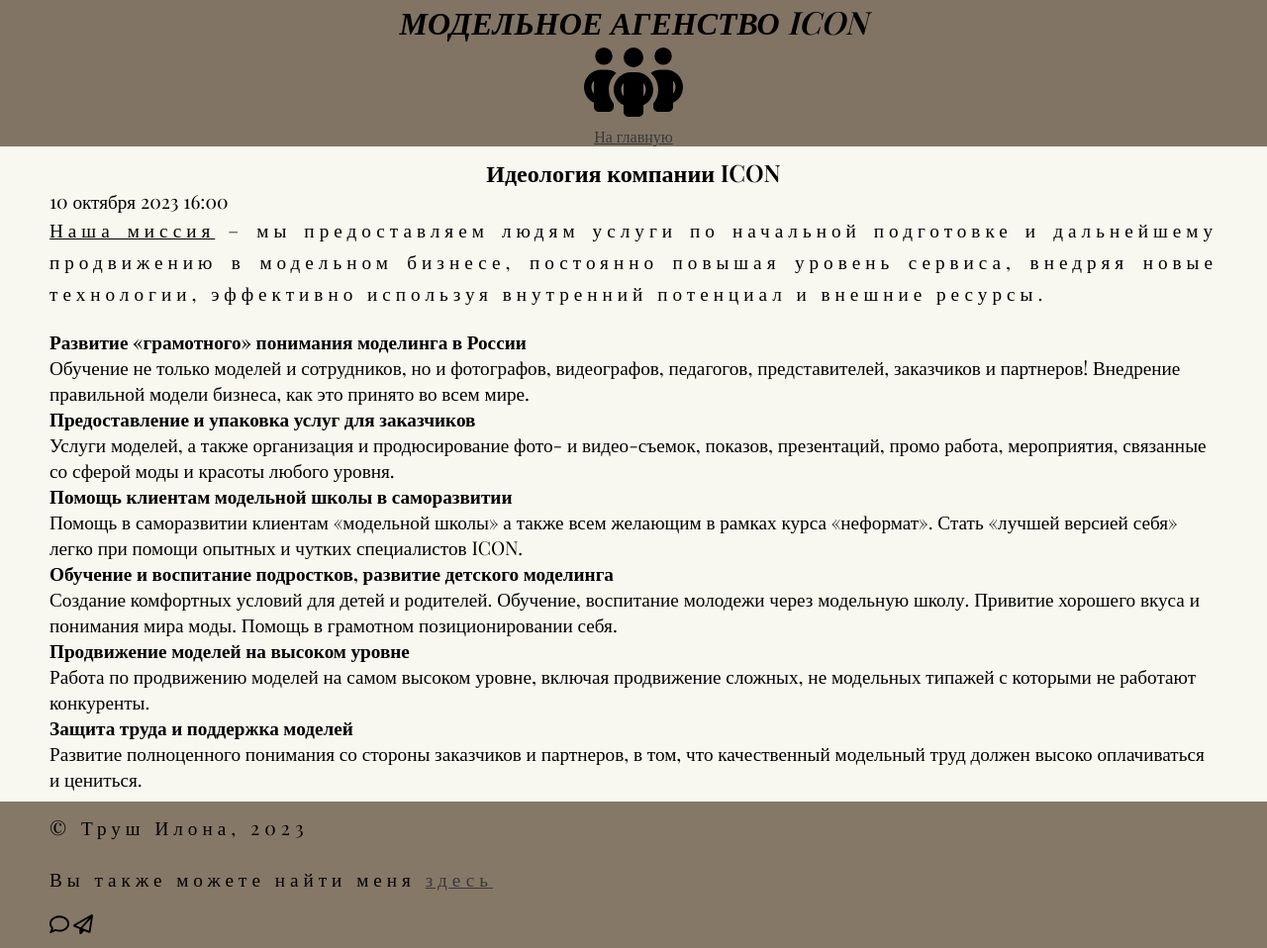
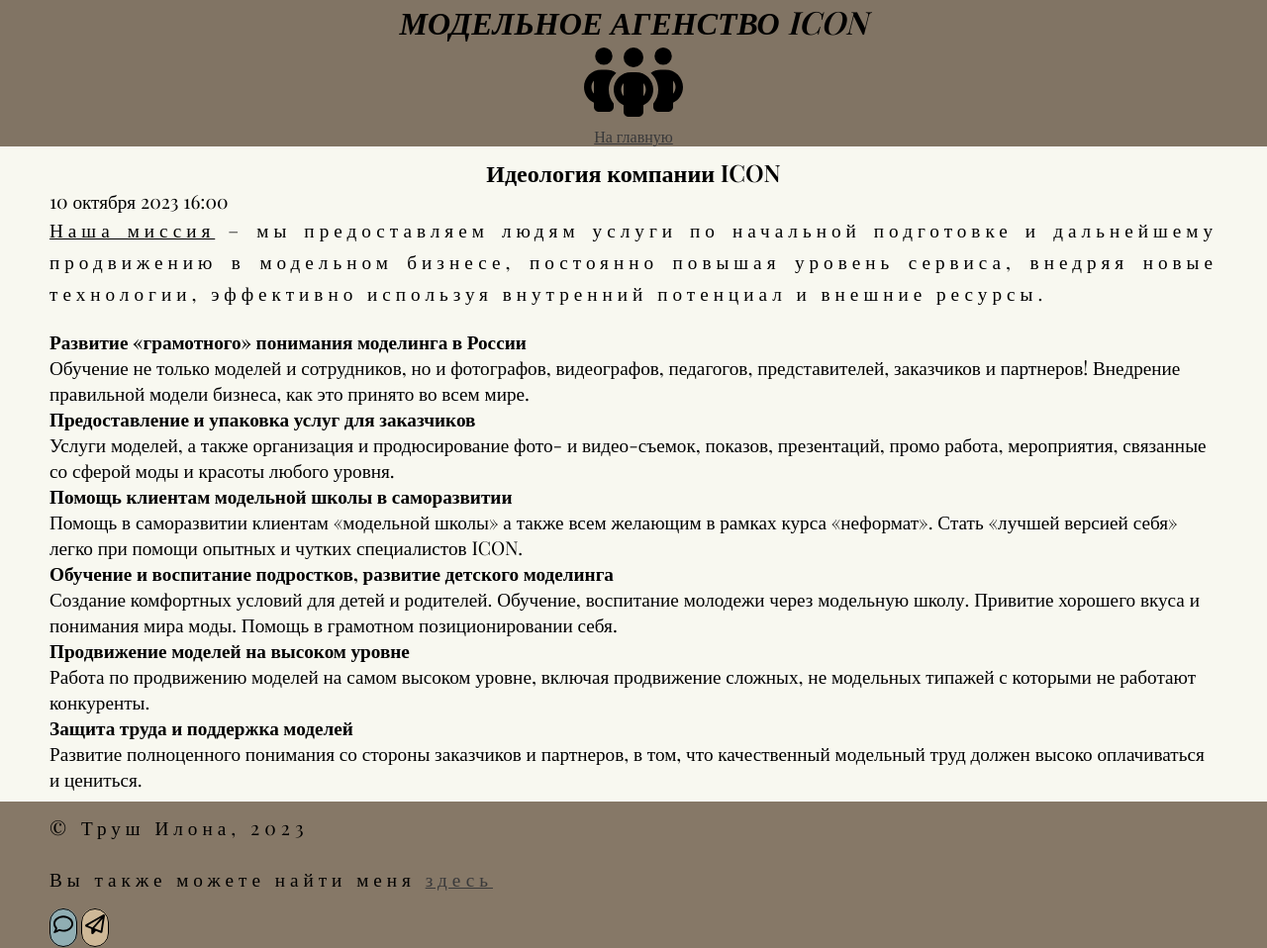
Before and after one commit to Ilona2404/first-project, a plain HTML site: page article1.html in a window 1280 px wide. Shown: the whole page at 99% size. Drawn offline with nearby package versions, Linux system fonts and the light colour scheme; a web font is replaced by a local one.

Commit message:
Add files via upload

```diff
--- a/article1.html
+++ b/article1.html
@@ -61,9 +61,9 @@
     <footer>
         <p>&copy; Труш Илона, 2023</p>
         <p>Вы также можете найти меня
-            <a href="https://midis.ru/" target="_blank">здесь</a></p>
-        <a href="https://vk.com/ttrushnaya" target="_blank"><img src="img/logo_vk.svg" alt="логотип вк" width="20px"></a>
-        <a href="https://web.telegram.org/a/#1092255933" target="_blank"><img src="img/logo_telega.svg" alt="логотип телеги" width="20px"></a>
+            <a href="https://midis.ru/" target="_blank" class="footer">здесь</a></p>
+    <a href="https://vk.com/ttrushnaya" target="_blank" class="vk"><img src="img/logo_vk.svg" alt="логотип вк" width="20px"></a>
+    <a href="https://web.telegram.org/a/#1092255933" target="_blank" class="telegram"><img src="img/logo_telega.svg" alt="логотип телеги" width="20px"></a>
     </footer>
     </body>
     </html>
```
Also changed, not shown: article2.html (+3 -3 lines), article3.html (+3 -3 lines), article4.html (+3 -3 lines), article5.html (+3 -3 lines).
